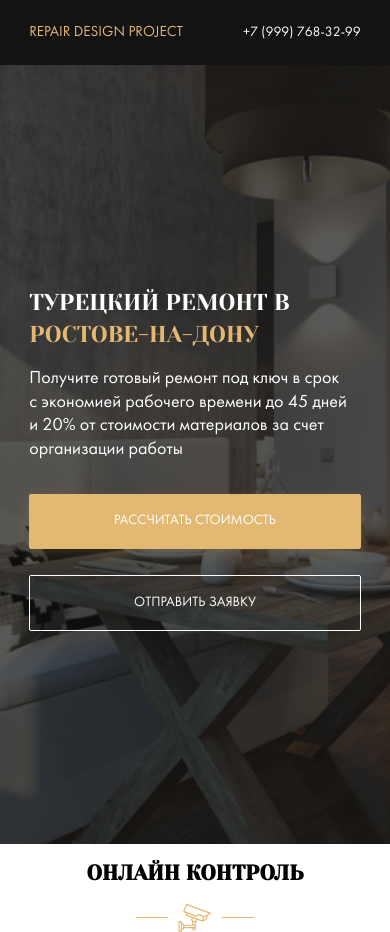
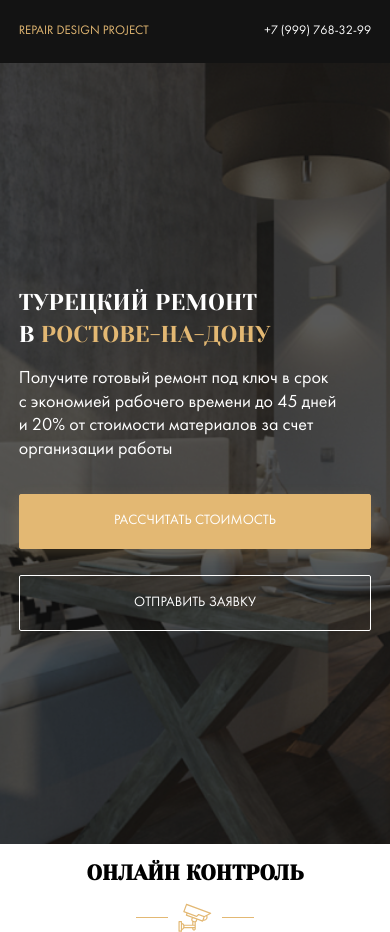
Before and after one commit to Mobydi86/Lesson_18, a website: page index.html in a window 390 px wide. Drawn offline with Linux system fonts and the light colour scheme; files whose address does not match are found by name.

Commit message:
fix: Error processing

```diff
--- a/index.html
+++ b/index.html
@@ -42,7 +42,7 @@
         <div class="container">
           <div class="hero__content">
             <h1 class="title hero__title">Турецкий ремонт
-            в&nbsp; <span class="title--primary">Ростове-на-дону</span></h1>
+            <p class="p__title">в&nbsp;<span class="title--primary">Ростове-на-дону</span></pclass="title hero__title></h1>
             <p class="hero__text">
               Получите готовый ремонт под ключ в срок с экономией рабочего
               времени до 45 дней и 20% от стоимости материалов за счет
--- a/sass/_media.sass
+++ b/sass/_media.sass
@@ -3,6 +3,8 @@
     &__item
       margin-right: 1rem
 @media screen and ( max-width: 1100px ) /*breakpoint3: от 768 до 992px  — планшеты*/
+  .container
+    width: 86.4%
   .nav
     display: none
   .hero
@@ -11,6 +13,8 @@
     &__content
       margin-left: 0
 @media screen and ( max-width: 800px ) /*breakpoint4: от 576 до 768px — смартфоны / планшеты*/
+  .container
+    width: 89.4%
   .nav
     display: none
   .hero
@@ -19,9 +23,15 @@
     &__content
       margin-left: 0
 @media screen and ( max-width: 600px ) /*breakpoint5: от 320 до 576px — смартфоны */
+  .container
+    width: 90.4%
+  .menu
+    font-size: 0.91rem
+    &__logo
+      font-size: 0.91rem
   .contacts
     &__phone
-      margin-right: 0
+      margin: auto
       color: $light
       text-decoration: none
     &__button
--- a/sass/_settings.sass
+++ b/sass/_settings.sass
@@ -22,3 +22,6 @@ body
         height: 0.14rem
         background-color: $primary
         margin: 0 0.71rem
+.p
+  &__title
+    margin: auto
```
Also changed, not shown: css/style.css.
